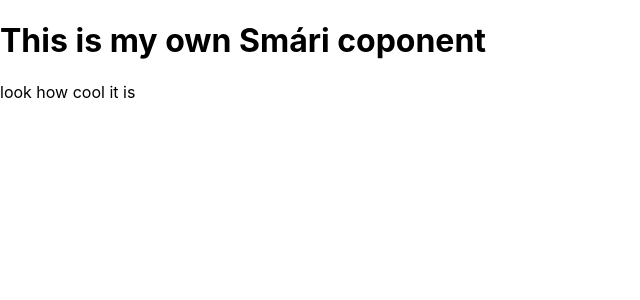
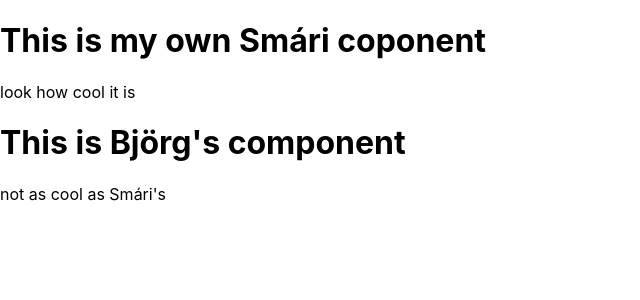
Before and after one commit to vefthroun-2020/branches, a React (Create React App) app: page / in a window 1280 px wide. Shown: the top 300 px of the page, without its empty margins (0-640 px from the left). Built offline with nearby package versions, Linux system fonts and the light colour scheme.

Commit message:
Added Bjorg component

```diff
--- a/src/App.js
+++ b/src/App.js
@@ -1,9 +1,11 @@
 import Smari from './components/Smari';
+import Bjorg from './components/Bjorg';
 
 function App() {
   return (
     <div>
       <Smari />
+      <Bjorg />
     </div>
   );
 }
--- /dev/null
+++ b/src/components/Bjorg.js
@@ -0,0 +1,9 @@
+const Bjorg = ()=>{
+    return(
+        <div>
+            <h1>This is Björg's component</h1>
+            <p>not as cool as Smári's</p>
+        </div>
+    )
+}
+export default Bjorg;
```
